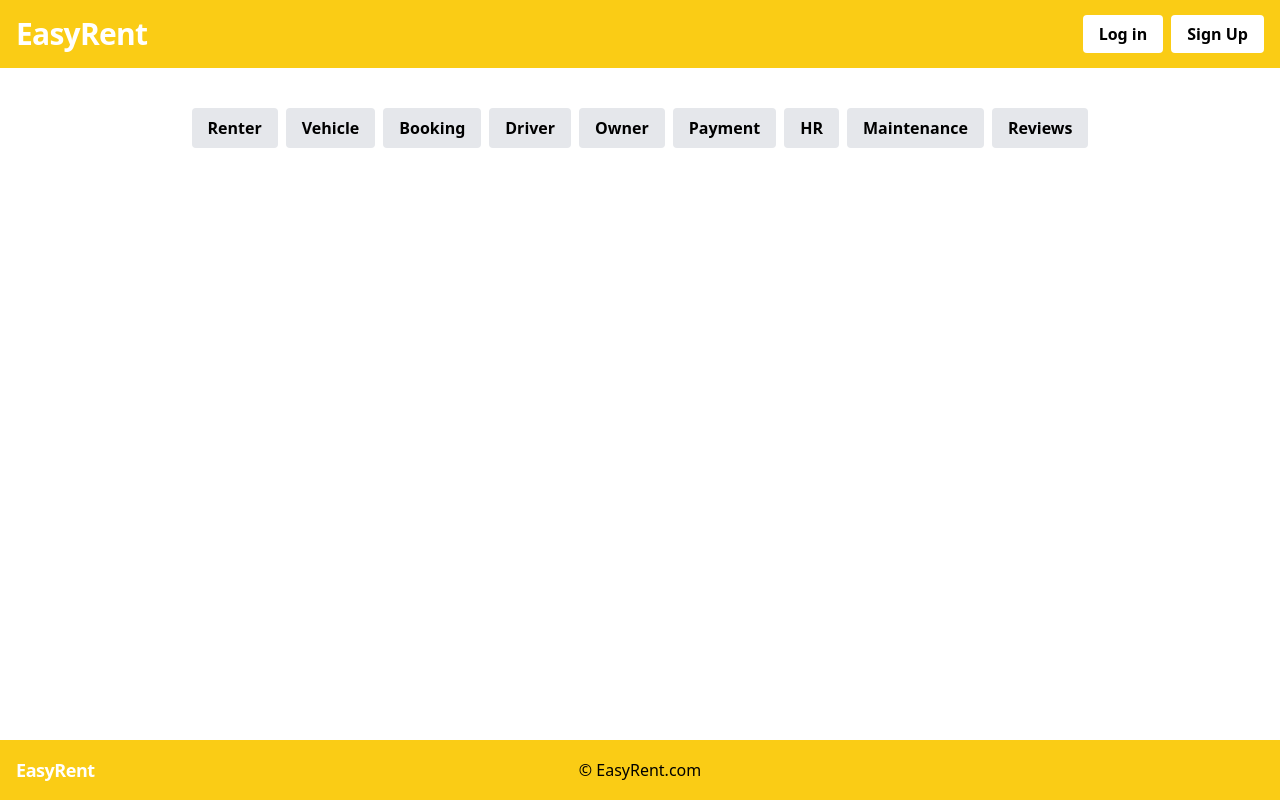
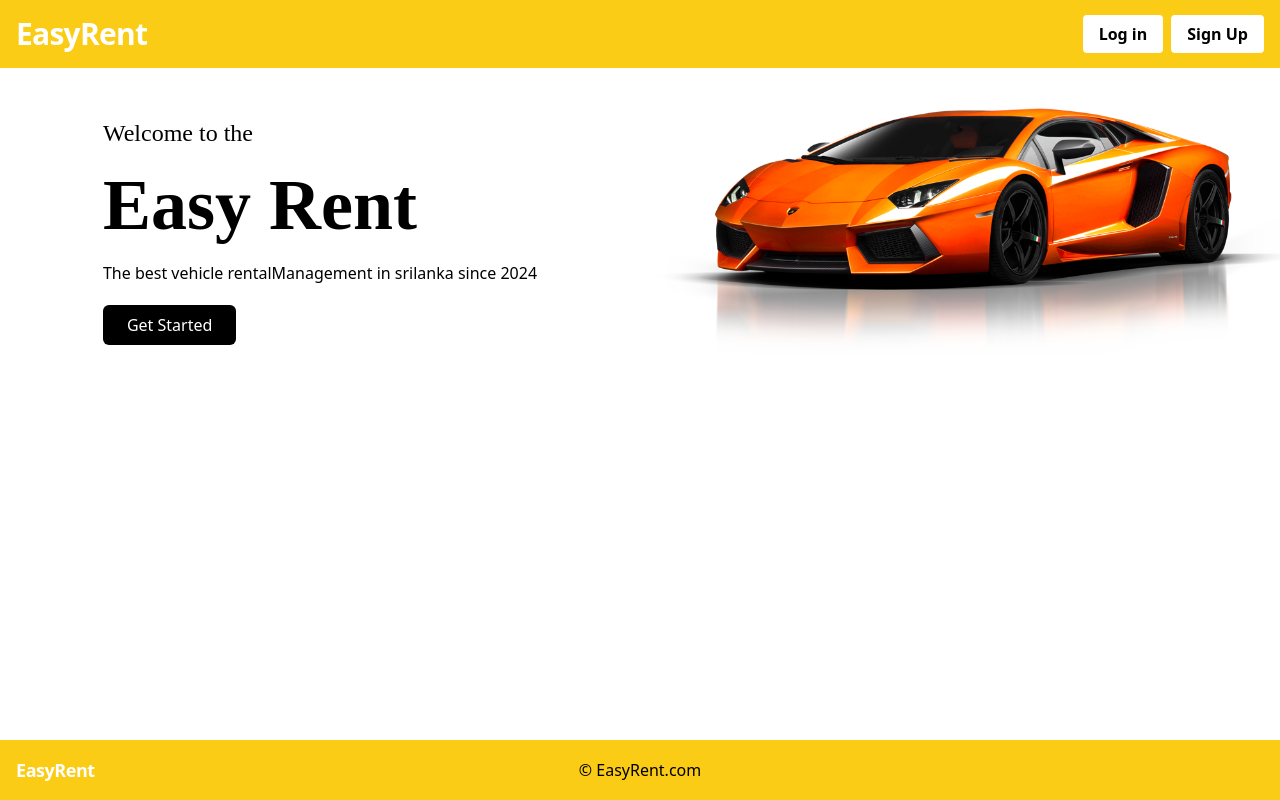
Before and after one commit to Sudila-Jayasekara/EasyRent, a React (Vite) app in the folder frontend/: page / in a window 1280 px wide. Built offline with nearby package versions, Linux system fonts and the light colour scheme.

Commit message:
home page updated

```diff
--- a/frontend/src/App.jsx
+++ b/frontend/src/App.jsx
@@ -3,13 +3,15 @@ import {Routes, Route} from 'react-router-dom';
 import Layout from './layout/Layout';
 import Home from './pages/Home';
 import Booking from './pages/Booking And Payment Management/Booking';
+import Landing from './pages/Renter Management/Landing';
 
 
 const App = () => {
   return (
     <Routes>
-      <Route path='/' element={<Layout><Home/></Layout>} />
+      <Route path='/home' element={<Layout><Home/></Layout>} />
       <Route path='/booking' element={<Layout><Booking/></Layout>} />
+      <Route path='/' element={<Layout><Landing/></Layout>} />
     </Routes>
   )
 }
--- /dev/null
+++ b/frontend/src/pages/Renter Management/Landing.jsx
@@ -0,0 +1,27 @@
+import React from 'react'
+import carpng from '../../assets/carpng.png'
+import carpng2 from '../../assets/carpng2.png'
+const Landing = () => {
+  return (
+    <div className='bg-white  duration-300'>
+        <div className="container flex">
+            <div className="grid place-items-center grid-cols-1 sm:grid-cols-2">
+                <div className=' order-2 sm:order-2'>
+                    <img src={carpng2} alt="Super ar photo"/>
+                </div>
+                <div className='order-2 sm:order-1 space-y-5 sm:pr:32'>
+                    <p className='text-2xl font-serif'>Welcome to the </p>
+                    <h1 className='text-5xl lg:text-7xl font-semibold font-serif'> Easy Rent</h1>
+                    <p>The best vehicle rentalManagement in srilanka since 2024</p>
+                    <button className='bg-black text-white py-2 px-6 rounded-md hover:bg-gray-600 duration-300'>Get Started</button>
+
+
+                </div>
+            </div>
+
+        </div>
+    </div>
+  )
+}
+
+export default Landing
```
Also changed, not shown: frontend/src/assets/carpng2.png (added), 1 other file (tests, documents, lock files or other folders).
